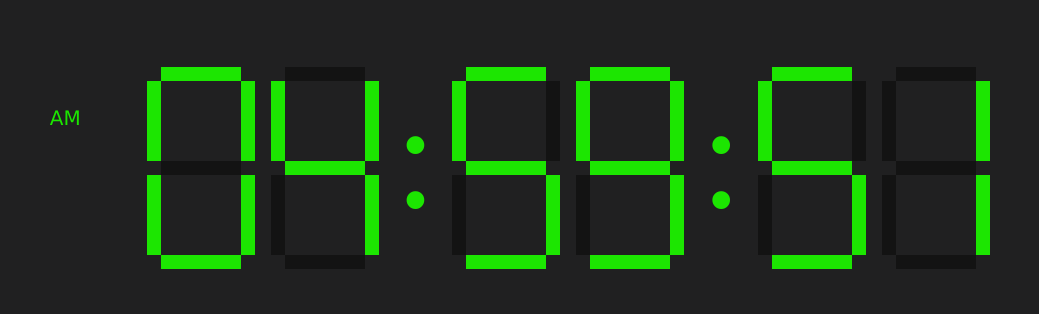
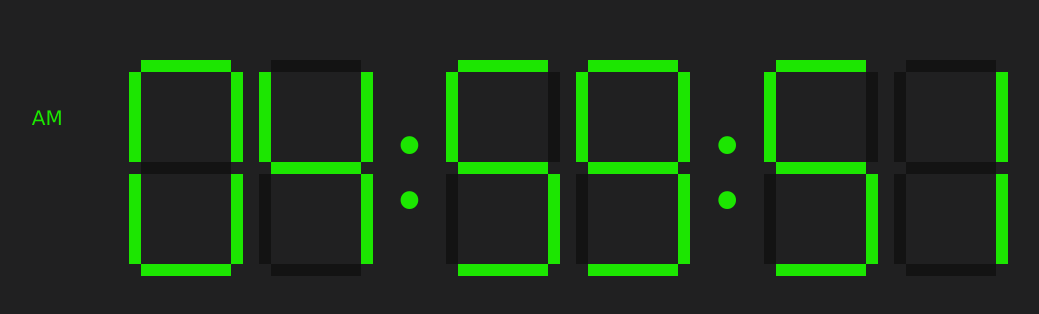
Before and after one commit to jehuzepedasilva2/watch-me, a React (Vite) app: page / in a window 1280 px wide. Shown: the part 232-546 px from the top of the page, without its empty margins (120-1159 px from the left). Built offline with nearby package versions, Linux system fonts and the light colour scheme.

Commit message:
made size of line segments larger

```diff
--- a/src/clock.css
+++ b/src/clock.css
@@ -1,7 +1,7 @@
 .number {
   display: grid;
-  grid-template-columns: 14px 40px 40px 14px;
-  grid-template-rows: 14px 40px 40px 14px 40px 40px 14px;
+  grid-template-columns: var(--segment-w) var(--segment-l) var(--segment-l) var(--segment-w);
+  grid-template-rows: var(--segment-w) var(--segment-l) var(--segment-l) var(--segment-w) var(--segment-l) var(--segment-l) var(--segment-w);
   grid-template-areas:
          ". top top . "
     "left-top . . right-top"
--- a/src/index.css
+++ b/src/index.css
@@ -10,13 +10,8 @@
 
   --on-color: #1ce601;
   --secondary-color: #202021;
-
-  --segment-height: 80px;
-  --segment-line-width: 16px;
-  --segment-s1-width: 16px;
-  --segment-s2-width: 0px;
-  --segment-s3-width: var(--segment-line-width);
-  --segment-rotation-deg: 6deg;
+  --segment-l: 45px;
+  --segment-w: 12px;
 }
 
 #root {
```
